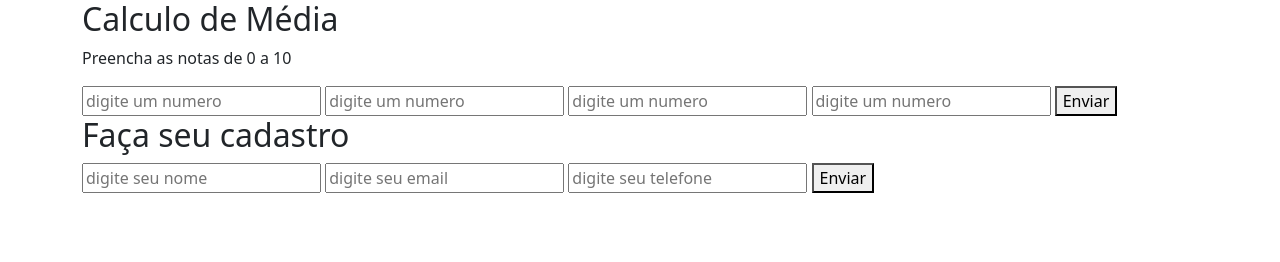
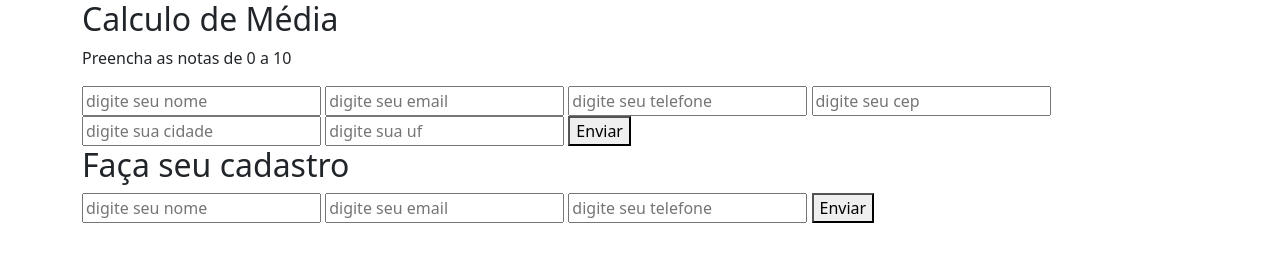
Before and after one commit to besopmac/ebac-MD15, a plain HTML site: page index.html in a window 1280 px wide. Drawn offline with nearby package versions, Linux system fonts and the light colour scheme.

Commit message:
Init validations

```diff
--- a/index.html
+++ b/index.html
@@ -14,10 +14,12 @@
     <form id="form01">
       <h2>Calculo de Média</h2>
       <p>Preencha as notas de 0 a 10</p>
-      <input type="text" placeholder="digite um numero" class="" name="n1" />
-      <input type="text" placeholder="digite um numero" class="" name="n2" />
-      <input type="text" placeholder="digite um numero" class="" name="n3" />
-      <input type="text" placeholder="digite um numero" class="" name="n4" />
+      <input type="text" placeholder="digite seu nome" class="obrigatorio" name="nome" />
+      <input type="text" placeholder="digite seu email" class="obrigatorio email" name="email" />
+      <input type="text" placeholder="digite seu telefone" class="" name="telefone" />
+      <input type="text" placeholder="digite seu cep" class="numerico" name="cep" />
+      <input type="text" placeholder="digite sua cidade" class="" name="cidade" />
+      <input type="text" placeholder="digite sua uf" class="uf" name="uf" />
       <button type="submit">Enviar</button>
     </form>
 
--- /dev/null
+++ b/js/main.js
@@ -0,0 +1,6 @@
+function validaCampoNumerico(elem) {
+  elem.addEventListner('focusout', (e) => {
+    e.preventDefault();
+
+  })
+}
```
Also changed, not shown: 1 other file.
